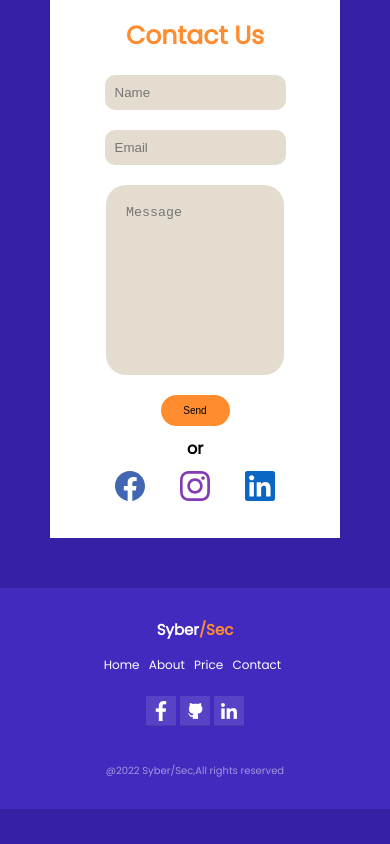
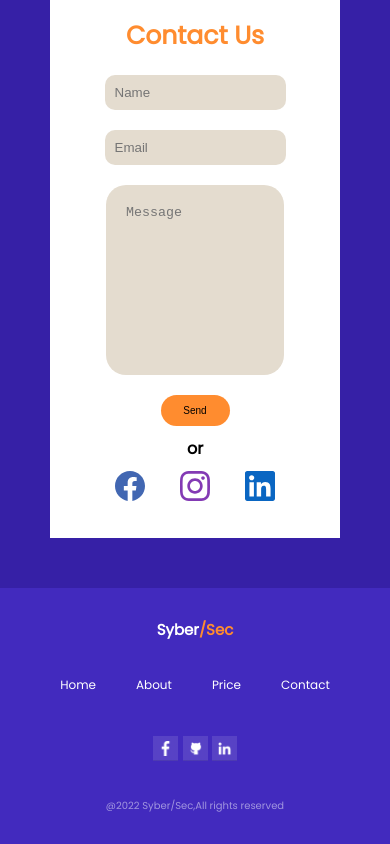
Before and after one commit to luxuling/vanila-responsive, a plain HTML site: page index.html in a window 390 px wide. Shown: the part 3361-4205 px from the top of the page. Before the commit the page ends 4170 px from the top, so only its background shows below. Drawn offline with Linux system fonts and the light colour scheme.

Commit message:
selesai sudah

```diff
--- a/style/main.css
+++ b/style/main.css
@@ -797,14 +797,17 @@ footer .top-card h1 span{
   color: var(--line);
 }
 footer .top-card ul{
-  align-self: center;
+  display: flex;
+  align-items: center;
+  justify-content: space-between;
 }
 footer .top-card ul li{
   display:inline;
-  margin-right: 40px;
+  padding: 0px 20px;
 }
 footer .top-card ul li a{
   text-decoration: none;
+  text-align: center;
   color: white;
   transition: all 200ms step-end;
 }
@@ -1041,22 +1044,19 @@ footer .bottom-card{
   }
   footer .top-card h1{
     font-size: 15px;
-    width: 30%;
   }
   footer .top-card ul{
-    width: 50%;
-  }
-  footer .top-card ul li{
-    margin-right: 5px;
+    text-align: center;
   }
   footer .top-card ul li a{
     font-size: 12px;
   }
   footer .top-card .icon img{
-    width: 20px;
+    width: 15px;
   }
   footer .bottom-card{
     font-size: 10px;
+    text-align: center;
   }
 }
 @media screen and (max-width:550px) {
@@ -1193,7 +1193,11 @@ footer .bottom-card{
   footer .top-card ul{
     width: 100%;
     text-align: center;
+    justify-content: center;
     margin-bottom: 20px;
+  }
+  footer .top-card ul li{
+    padding: 20px;
   }
   footer .top-card .icon{
     margin-bottom: 30px;
```
